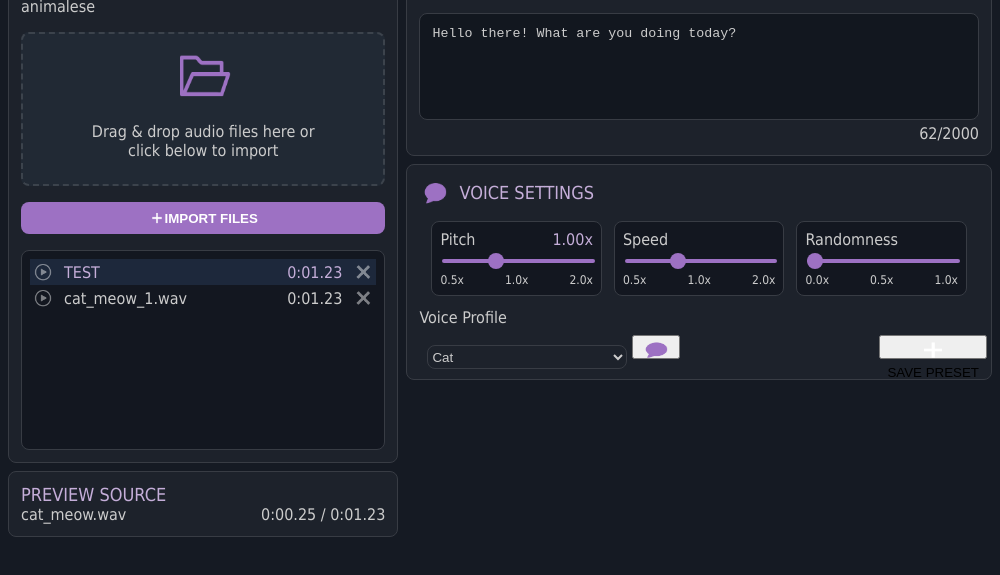
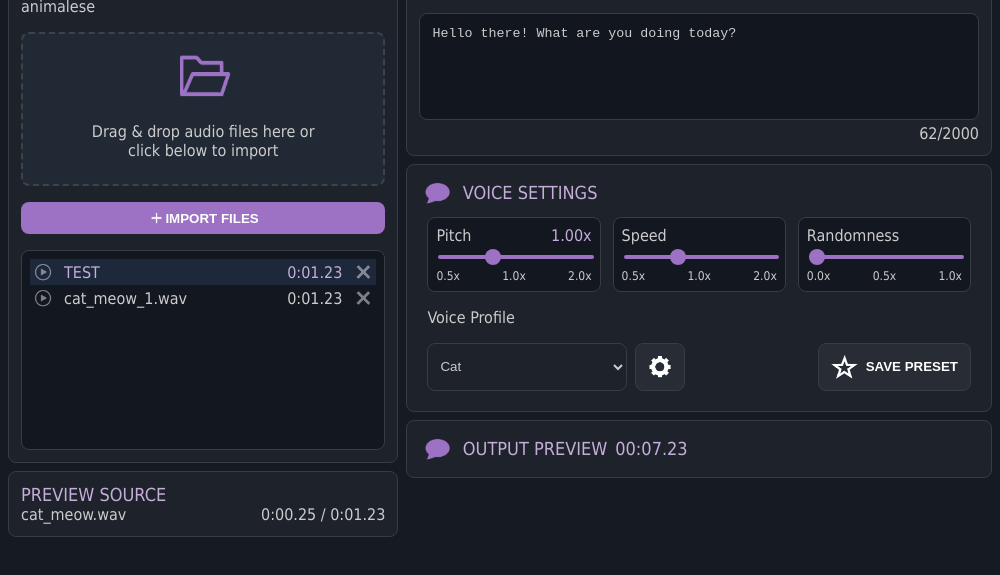
Before and after one commit to NukiLake/Animalese-Studio, an Electron app: page index.html in a window 1000 px wide. Shown: the part 123-698 px from the top of the page. Drawn offline with Linux system fonts and the light colour scheme.

Commit message:
Revamp voice profile UI and add icons
Add gear.png and star.png (update Icons.psd) and refactor the voice profile section in index.html: introduce profile-dropdown-container, edit/save profile buttons, and an output preview panel; remove leftover console.log script. Update style.css to adjust spacing, sizes, and add styles for .profile-controls, .profile-dropdown, .save-profile-button, and .edit-profile-button to match the new layout and visuals.

```diff
--- a/index.html
+++ b/index.html
@@ -115,34 +115,37 @@
                         </div>
                     </div>
                     <div class="profile-container">
-                        <div>Voice Profile</div>
+                        <div style="padding: 8px">Voice Profile</div>
                         <div class="profile-controls">
-                            <div>
+                            <div class="profile-dropdown-container">
                                 <select class="profile-dropdown">
                                     <option value="cat">Cat</option>
                                     <option value="dog">Dog</option>
                                     <option value="hamster">Hamster</option>
                                 </select>
                                 <button class="edit-profile-button">
-                                    <img src="assets/chatbubble.png" class="img-small" alt="edit icon">
+                                    <img src="assets/gear.png" alt="edit icon">
                                 </button>
                             </div>
-                            <button>
-                                <img src="assets/plus.png" class="img-small">
+                            <button class="save-profile-button">
+                                <img src="assets/star.png">
                                 <div>SAVE PRESET</div>
                             </button>
                         </div>
 
                     </div>
                 </div>
-
+                <div class="panel">
+                    <!-- Panel for output preview -->
+                    <div class="panel-header">
+                        <img src="assets/chatbubble.png" class="img-small" alt="speaker icon">
+                        <div>OUTPUT PREVIEW</div>
+                        <div>00:07.23</div>
+                    </div>
+                </div>
             </div>
         </div>
     </body>
 </html>
 
 <script src="script.js"></script>
-
-<script>
-    console.log("HI")
-</script>
--- a/style.css
+++ b/style.css
@@ -86,11 +86,9 @@ body::-webkit-scrollbar-thumb {
     -webkit-user-drag: none;
 }
 .img-small{
-    width:32px;
     height:32px;
 }
 .img-xsmall{
-    width:16px;
     height:16px;
 }
 
@@ -250,7 +248,7 @@ body::-webkit-scrollbar-thumb {
     display:flex;
     flex-direction:row;
     gap:12px;
-    padding:12px;
+    padding:8px;
 }
 .slider-container{
     flex-grow:1;
@@ -308,21 +306,75 @@ body::-webkit-scrollbar-thumb {
     -webkit-user-drag: none;
 }
 .profile-controls{
-    display:inline-flex;
+    display:flex;
     flex-direction:row;
     gap:8px;
     justify-content:space-between;
     width: 100%;
     padding:8px;
+    box-sizing:border-box;
 }
-.profile-controls *{
-    height:24px;
+.profile-controls button, .profile-controls select{
+    height:48px;
+}
+
+.profile-dropdown-container{
+    display:flex;
+    gap:8px;
 }
 .profile-dropdown{
     background: transparent;
     border: 1px solid #383C44;
     border-radius: 8px;
-
+    padding:0 8px;
     color: #cccccc;
     width: 200px;
 }
+.profile-dropdown option{
+    background: #1D222B;
+    color: #cccccc;
+}
+
+.save-profile-button{
+    background: #272C35;
+    border-radius: 8px;
+    color: #fff;
+    font-weight: bold;
+    padding: 0px 12px;
+    cursor: pointer;
+    transition: background .12s, box-shadow .12s;
+    display: flex;
+    flex-direction: row;
+    align-items: center;
+    gap:8px;
+    border:1px solid #383C44;
+}
+.save-profile-button img{
+    height: 24px;
+
+    user-select:none;
+    -webkit-user-drag: none;
+}
+
+
+
+.edit-profile-button{
+    background: #272C35;
+    border-radius: 8px;
+    color: #fff;
+    font-weight: bold;
+    padding: 0px 12px;
+    cursor: pointer;
+    transition: background .12s, box-shadow .12s;
+    display: flex;
+    flex-direction: row;
+    align-items: center;
+    border:1px solid #383C44;
+}
+.edit-profile-button img{
+    width: 24px;
+    height: 24px;
+
+    user-select:none;
+    -webkit-user-drag: none;
+}
```
Also changed, not shown: assets/gear.png (added), assets/star.png (added), 1 other file.
